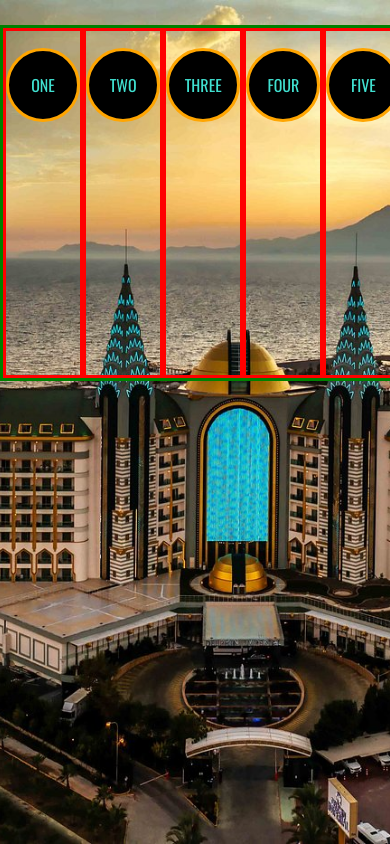
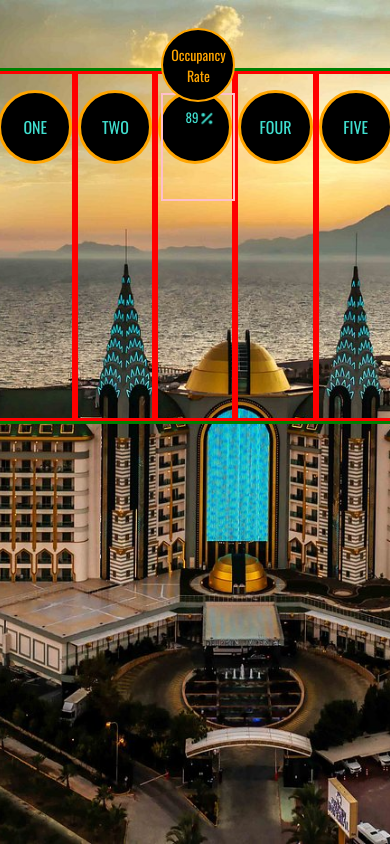
Before and after one commit to codeyourwaytofreedom/dashboard, a React (Create React App) app: page / in a window 390 px wide. Built offline with nearby package versions, Linux system fonts and the light colour scheme; a web font is replaced by a local one.

Commit message:
Bubble and bubble kernel compatible with all... screen sizes. Great response design in place.
Next step: apply the concept to all bubbles.

Keep going.

Remember why you started.

```diff
--- a/src/App.css
+++ b/src/App.css
@@ -128,6 +128,8 @@ html, body {
 }
 @media (max-width: 575.98px) {
   .bubbles {
+    top: 8vh;
+    left: -2vw;
     border: 3px solid green;
   }
   .bubbles .one_kernel, .bubbles .five_kernel {
--- a/src/App.scss
+++ b/src/App.scss
@@ -126,6 +126,8 @@ html, body {
  // Extra small devices (portrait phones, less than 576px)
 @media (max-width: 575.98px) {
     .bubbles{
+        top:8vh;
+        left:-2vw;
         border: 3px solid green;
         .one_kernel, .five_kernel{
             width: 19vw;
--- /dev/null
+++ b/src/components/panel/overview/overview.css
@@ -0,0 +1,60 @@
+.Overview_comp {
+  border: 2px solid pink;
+  display: grid;
+  justify-content: center;
+  justify-items: center;
+  width: 200px;
+}
+.Overview_comp span {
+  align-items: center;
+  -moz-column-gap: 10px;
+       column-gap: 10px;
+  padding: 5px;
+  position: relative;
+  font-size: 27px;
+}
+.Overview_comp .orange {
+  color: orange;
+  top: 10px;
+}
+@media (max-width: 991.98px) {
+  .Overview_comp span {
+    font-size: 21px;
+  }
+}
+@media (max-width: 767.98px) {
+  .Overview_comp {
+    width: 100px;
+  }
+  .Overview_comp .orange {
+    top: 5px;
+    text-align: center;
+    font-size: 18px;
+  }
+  .Overview_comp .turq {
+    font-size: 18px;
+    top: -5px;
+  }
+}
+@media (max-width: 575.98px) {
+  .Overview_comp {
+    width: 19vw;
+    position: absolute;
+  }
+  .Overview_comp .orange {
+    font-size: 14px;
+    top: -8vh;
+    text-align: center;
+    background-color: black;
+    border: 2px solid orange;
+    border-radius: 50%;
+    width: 19vw;
+    aspect-ratio: 1/1;
+    display: grid;
+    align-items: center;
+  }
+  .Overview_comp .turq {
+    font-size: 13px;
+    top: -8vh;
+  }
+}/*# sourceMappingURL=overview.css.map */
--- /dev/null
+++ b/src/components/panel/overview/overview.js
@@ -0,0 +1,15 @@
+import "./overview.css";
+import { FontAwesomeIcon } from '@fortawesome/react-fontawesome';
+import { faPercent } from '@fortawesome/free-solid-svg-icons';
+
+
+const Overview = () => {
+    return (
+        <div className="Overview_comp">
+            <span className="orange">Occupancy Rate </span>
+            <span className="turq">89 <FontAwesomeIcon icon={faPercent} beatFade/> </span>
+        </div>
+     );
+}
+
+export default Overview;
--- /dev/null
+++ b/src/components/panel/overview/overview.scss
@@ -0,0 +1,84 @@
+.Overview_comp{
+    border:2px solid pink;
+    display: grid;
+    justify-content: center;
+    justify-items: center;
+    width: 200px;
+    span{
+        align-items: center;
+        column-gap: 10px;
+        padding: 5px;
+        position: relative;
+        font-size: 27px;
+    }
+    .orange{
+        color: orange;
+        top:10px;
+    }
+    .turq{
+    }
+
+}
+
+
+
+
+
+// Medium devices (tablets, less than 992px)
+@media (max-width: 991.98px) {
+    .Overview_comp{
+        span{
+            font-size: 21px;
+        }
+        .orange{
+
+        }
+        .turq{
+
+        }
+
+    }
+
+
+ }
+
+// Small devices (landscape phones, less than 768px)
+@media (max-width: 767.98px) {
+    .Overview_comp{
+        width: 100px;
+        .orange{
+            top:5px;
+            text-align: center;
+            font-size: 18px;
+        }
+        .turq{
+            font-size: 18px;
+            top:-5px;
+        }
+    }
+ }
+
+// Extra small devices (portrait phones, less than 576px)
+@media (max-width: 575.98px) {
+    .Overview_comp{
+        width: 19vw;
+        position: absolute;
+        .orange{
+            font-size: 14px;
+            top:-8vh;
+            text-align:center;
+            background-color: black;
+            border: 2px solid orange;
+            border-radius: 50%;
+            width: 19vw;
+            aspect-ratio: 1/1;
+            display: grid;
+            align-items: center;
+        }
+        .turq{
+            font-size: 13px;
+            top:-8vh;
+
+        }
+    }
+ }
--- a/src/components/panel/panel.js
+++ b/src/components/panel/panel.js
@@ -1,3 +1,4 @@
+import Overview from "./overview/overview";
 
 
 const Panel = () => {
@@ -19,7 +20,7 @@ const Panel = () => {
                 </div>
                 <div className="three">
                     <div className="three_kernel">
-                        THREE
+                        <Overview/>
                     </div>
                 </div>
                 <div className="four">
```
Also changed, not shown: 2 other files (tests, documents, lock files or other folders).
